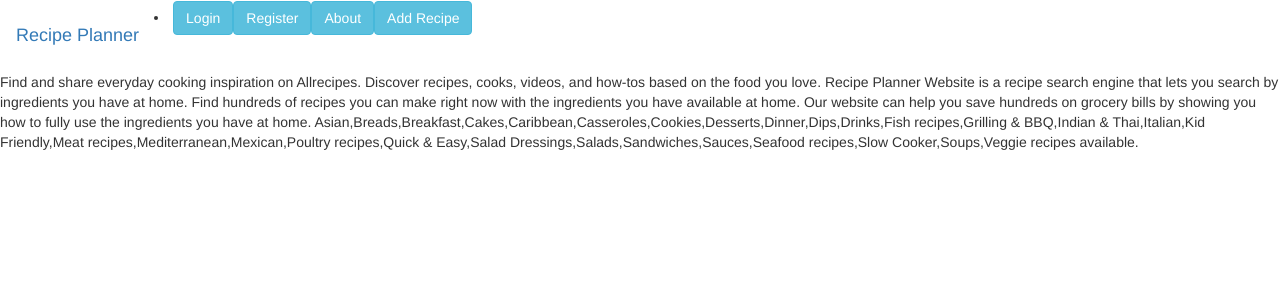
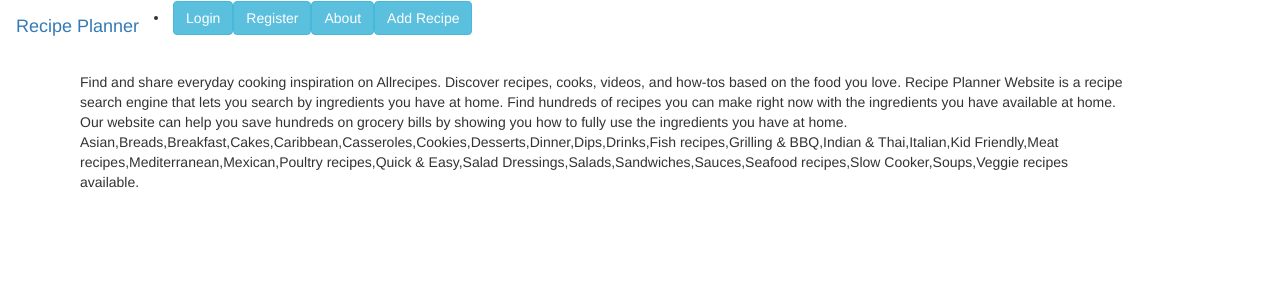
Before and after one commit to cynthiacheng1/RecipePlanner, an Angular app in the folder AngularRecipePlanner/recipe-planner/: page /about in a window 1280 px wide. Shown: the top 300 px of the page. Built offline with nearby package versions, Linux system fonts and the light colour scheme.

Commit message:
updated navbar and about page

```diff
--- a/AngularRecipePlanner/recipe-planner/src/app/about/about.component.css
+++ b/AngularRecipePlanner/recipe-planner/src/app/about/about.component.css
@@ -0,0 +1,4 @@
+p {
+    margin-right: 150px;
+    margin-left: 80px;
+}
--- a/AngularRecipePlanner/recipe-planner/src/app/navbar/navbar.component.html
+++ b/AngularRecipePlanner/recipe-planner/src/app/navbar/navbar.component.html
@@ -1,6 +1,6 @@
 <nav class="navbar navbar-expand-sm navbar navbar-dark bg-dark">
     <a class="navbar-brand" href="Planner">
-    <h4>Recipe Planner</h4>
+    Recipe Planner
     </a>
     <div class="collapse navbar-collapse" id="navbarSupportedContent">
 
```
